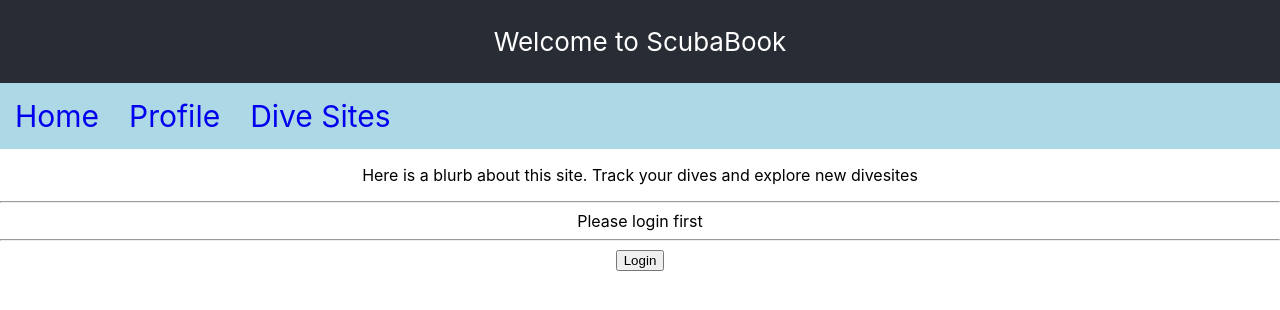
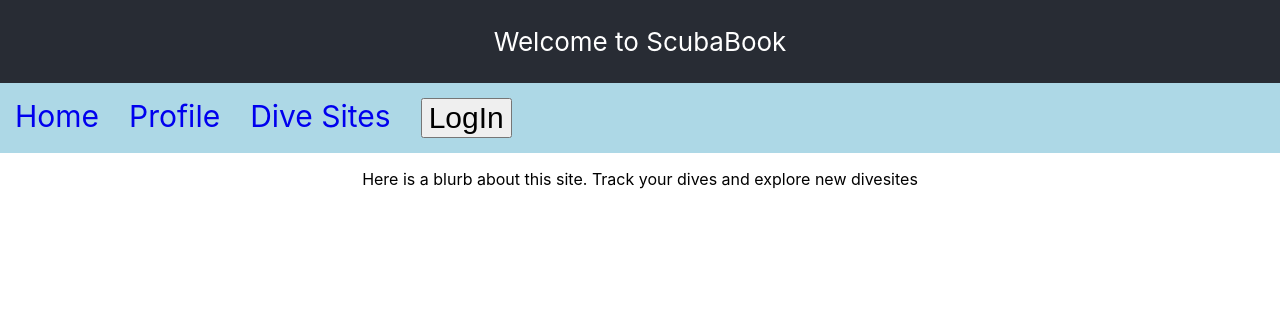
Before and after one commit to jgrantbrown/auth0react, a React (Create React App) app: page / in a window 1280 px wide. Shown: the top 310 px of the page. Built offline with nearby package versions, Linux system fonts and the light colour scheme; what auth0-js would draw is missing.

Commit message:
changed login logout on nav

```diff
--- a/src/Auth.js
+++ b/src/Auth.js
@@ -34,7 +34,6 @@ export default class Auth {
 
   handleAuthentication(){
       this.auth0.parseHash((err, authResults) => {
-
         if(authResults && authResults.accessToken && authResults.idToken) {
           let expiresAt = JSON.stringify((authResults.expiresIn) * 1000 + new Date().getTime());
           localStorage.setItem("access_token", authResults.accessToken);
--- a/src/components/DiveSites/DiveSite.js
+++ b/src/components/DiveSites/DiveSite.js
@@ -2,10 +2,11 @@ import React, {Component} from 'react';
 import "./DiveSite.css"
 import {Link} from "react-router-dom";
 
+
+
 class DiveSite extends Component {
 
   render(){
-    debugger
     return (<div>
               <p> Specfics about this Dive spot get from api and </p>
             </div>
--- a/src/components/DiveSites/DiveSiteCard.js
+++ b/src/components/DiveSites/DiveSiteCard.js
@@ -6,20 +6,16 @@ import DiveSite from './DiveSite'
 // Also need to persist and give id
 
 // When link i clicked need to get show data for dive site id from API
+// add state and REDUX to manage global state of current id clicked
 
 
 class DiveSiteCard extends Component {
-
-
-
   render(){
-
-
     return (<div className="DiveSiteCard" key={this.props.dive.id}>
-                <p>{this.props.dive.name}  Located:{this.props.dive.location}</p>
-                <p>Description: {this.props.dive.description}</p>
+                <p>{this.props.dive.name}</p>
+                <p>Located: {this.props.dive.location || "N/A"}</p>
+                <p>Description: {this.props.dive.description || "N/A"}</p>
                 <Link className="divesiteshow" to={`/divesite/${this.props.dive.id}`}> More Details</Link>
-                <p>Dynamicalluy pass divesite data to this render</p>
             </div>
     );
   }
--- a/src/components/Main.js
+++ b/src/components/Main.js
@@ -8,13 +8,6 @@ class Main extends Component {
     <div>
       <p>Here is a blurb about this site. Track your dives and explore new divesites
       </p>
-      { !this.props.auth.isAuthenticated() &&
-        <div>
-          <hr/>Please login first
-          <hr/>
-          <button onClick={this.props.auth.login}> Login </button>
-        </div>
-      }
     </div>
   );
 }
--- a/src/components/NavBar/NavBar.js
+++ b/src/components/NavBar/NavBar.js
@@ -12,9 +12,11 @@ class NavBar extends Component {
               <NavLink className="navItem" to="/profile">Profile</NavLink>
               <NavLink className="navItem" to="/divesites">Dive Sites</NavLink>
                 { this.props.auth.isAuthenticated() &&
-                  <div >
+
                     <button className="navItem" onClick={this.props.auth.logout}> Logout </button>
-                  </div>
+                  ||
+                    <button className="navItem" onClick={this.props.auth.login}> LogIn </button>
+
                 }
       </nav>
     );
```
Also changed, not shown: src/App.js (+1 -7 lines).
